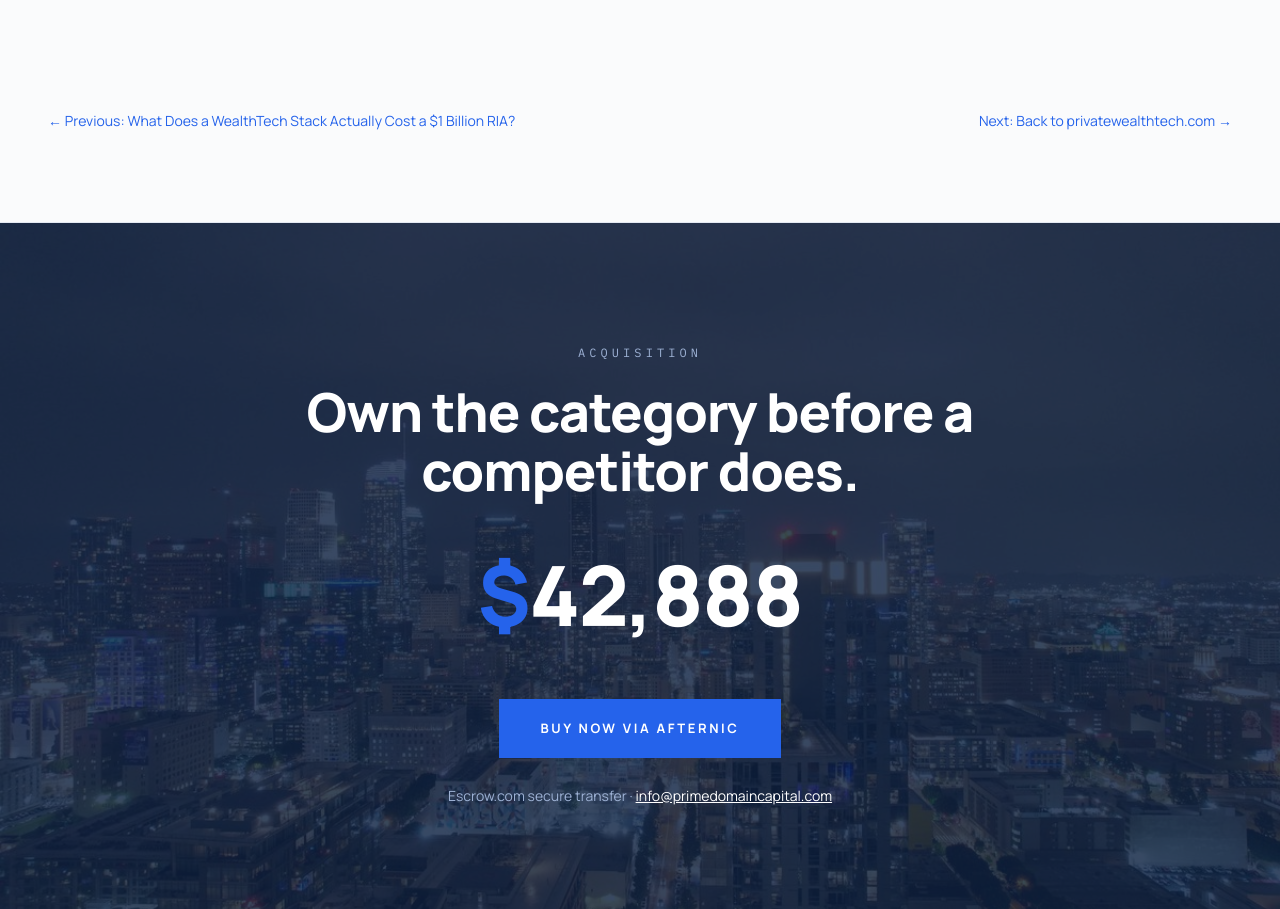
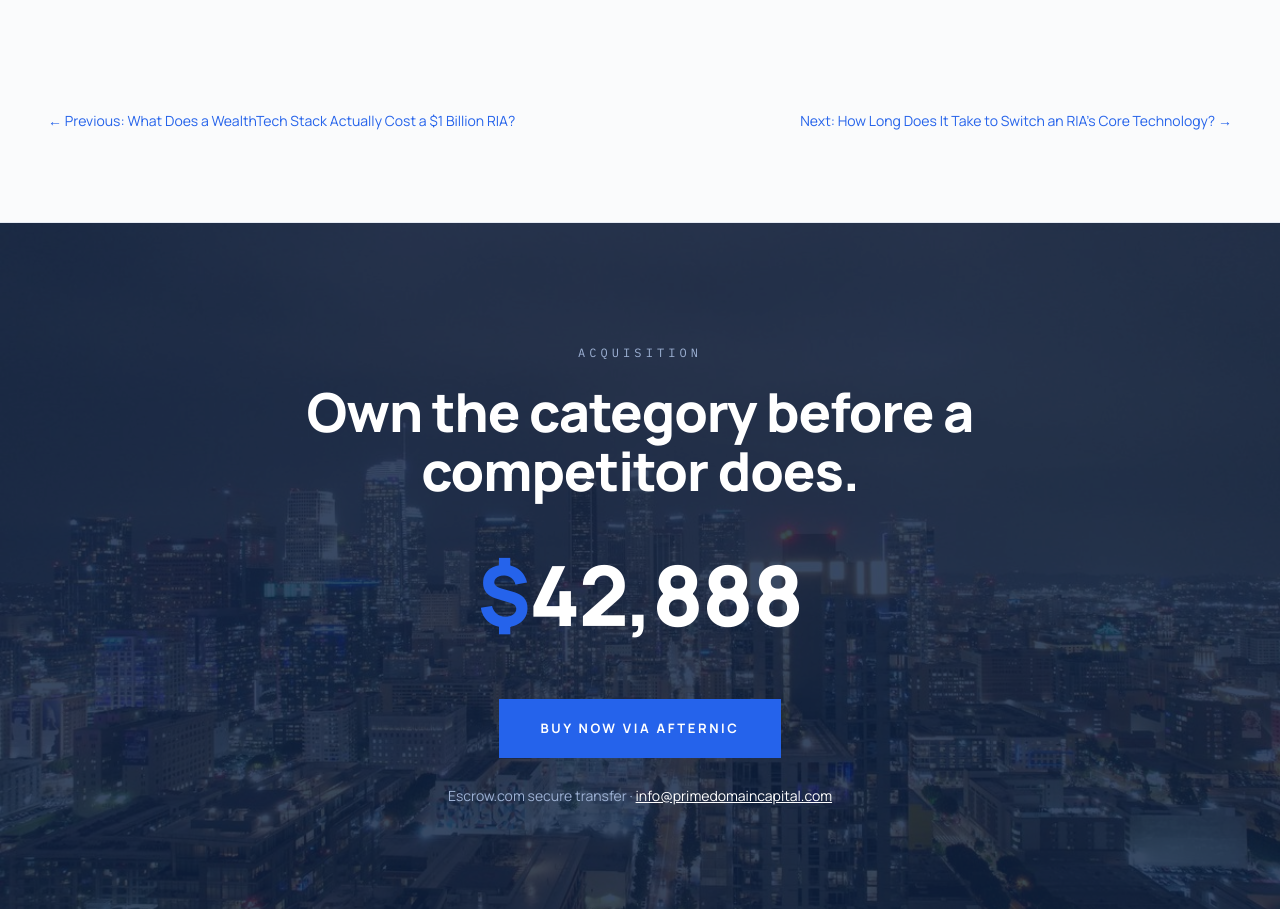
Before and after one commit to primedomaincapital/privatewealthtech, a plain HTML site: page insights/article7.html in a window 1280 px wide. Shown: the part 7094-8003 px from the top of the page. Drawn offline with Linux system fonts and the light colour scheme.

Commit message:
Update navigation links in article7.html

```diff
--- a/insights/article7.html
+++ b/insights/article7.html
@@ -106,7 +106,7 @@ footer a{color:var(--blue);text-decoration:none;font-weight:600}
 <p class="body-copy reveal">Sources: Rankite, &ldquo;8 Best Independent RIA Platforms in 2026&rdquo; (2026), summarizing AdvizorPro&rsquo;s 2026 RIA Custodian Trends Report (Form ADV data on 15,722 RIAs, October 1, 2026); RIABiz, &ldquo;Schwab&rsquo;s Jon Beatty is one custody head offering a port in the storm after Fidelity unmoors its sub-$100M RIAs&rdquo; (October 5, 2026); Nexus Strategy, &ldquo;The Toll Bridge Collapses&rdquo; (August 2026); RIABiz, &ldquo;Rick Wurster puts Fidelity&rsquo;s $5-trillion-plus of &lsquo;workplace&rsquo; assets in play&rdquo; (June 8, 2026); Robinhood, &ldquo;Robinhood To Acquire TradePMR&rdquo; (closed February 26, 2025); RIABiz, &ldquo;Trade-PMR and Wells Fargo renew vows to extend custody union until 2032&rdquo; (June 5, 2026); Financial ADVSR, &ldquo;Robinhood: advisors, assets, payout, recruiting deals and news&rdquo; (October 2026); Schwab February 2026 10-K filing, as summarized October 2026.</p>
 
 </section>
-<nav class="article-nav reveal" style="position:relative;z-index:1;max-width:1280px;margin:0 auto;padding:0 48px 90px;display:flex;justify-content:space-between;gap:24px;flex-wrap:wrap"><a href="article6.html" style="color:var(--brass,#2563eb);text-decoration:none;font-size:14px">&larr; Previous: What Does a WealthTech Stack Actually Cost a $1 Billion RIA?</a><a href="../index.html" style="color:var(--brass,#2563eb);text-decoration:none;font-size:14px">Next: Back to privatewealthtech.com &rarr;</a></nav>
+<nav class="article-nav reveal" style="position:relative;z-index:1;max-width:1280px;margin:0 auto;padding:0 48px 90px;display:flex;justify-content:space-between;gap:24px;flex-wrap:wrap"><a href="article6.html" style="color:var(--brass,#2563eb);text-decoration:none;font-size:14px">&larr; Previous: What Does a WealthTech Stack Actually Cost a $1 Billion RIA?</a><a href="article8.html" style="color:var(--brass,#2563eb);text-decoration:none;font-size:14px">Next: How Long Does It Take to Switch an RIA's Core Technology? &rarr;</a></nav>
 <div class="cta">
   <img src="../images/photo5.jpg" alt="">
   <div class="kicker reveal" style="color:#9db1d4">Acquisition</div>
```
